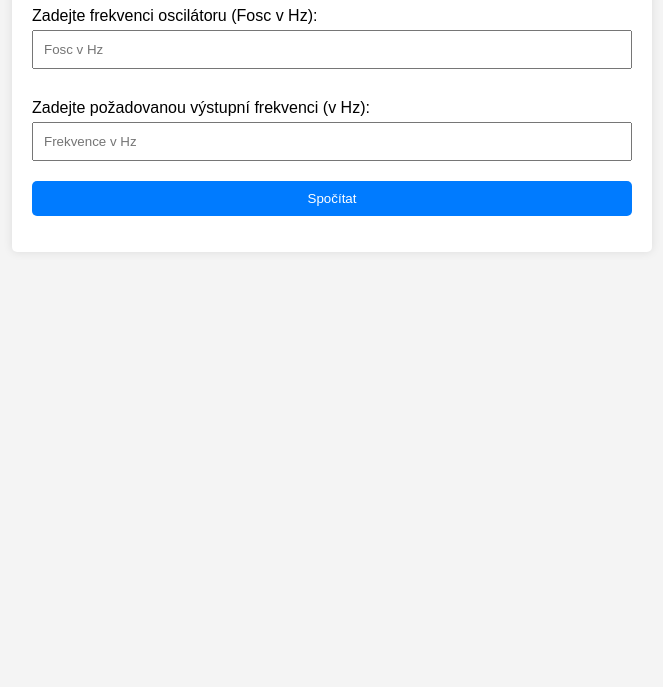
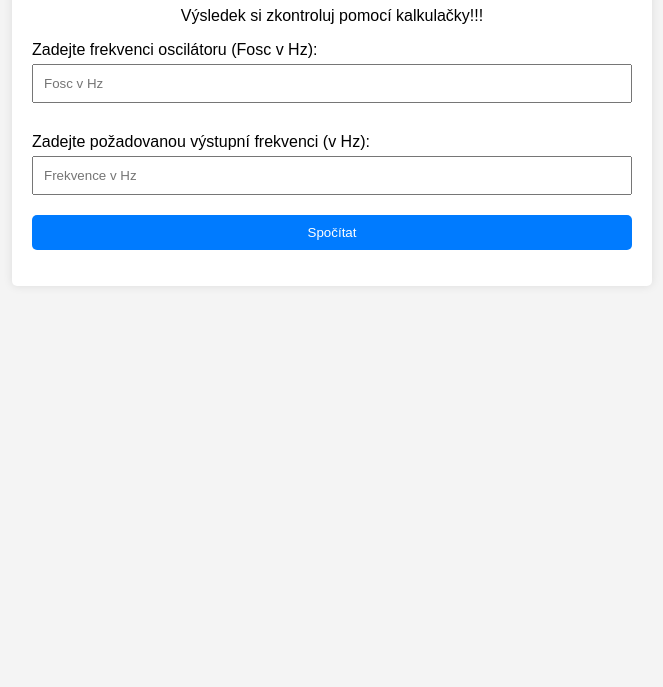
Before and after one commit to ZahradnikCZ/PICtimer2, a plain HTML site: page index.html in a window 1280 px wide. Shown: the part 113-800 px from the top of the page, without its empty margins (308-971 px from the left). Drawn offline with Linux system fonts and the light colour scheme.

Commit message:
Update index.html

```diff
--- a/index.html
+++ b/index.html
@@ -9,6 +9,7 @@
 <body>
     <div class="container">
         <h1>Výpočet výstupní frekvence</h1>
+        <p>Výsledek si zkontroluj pomocí kalkulačky!!!</p>
         <label for="fosc">Zadejte frekvenci oscilátoru (Fosc v Hz):</label>
         <input type="number" id="fosc" placeholder="Fosc v Hz">
 
```
